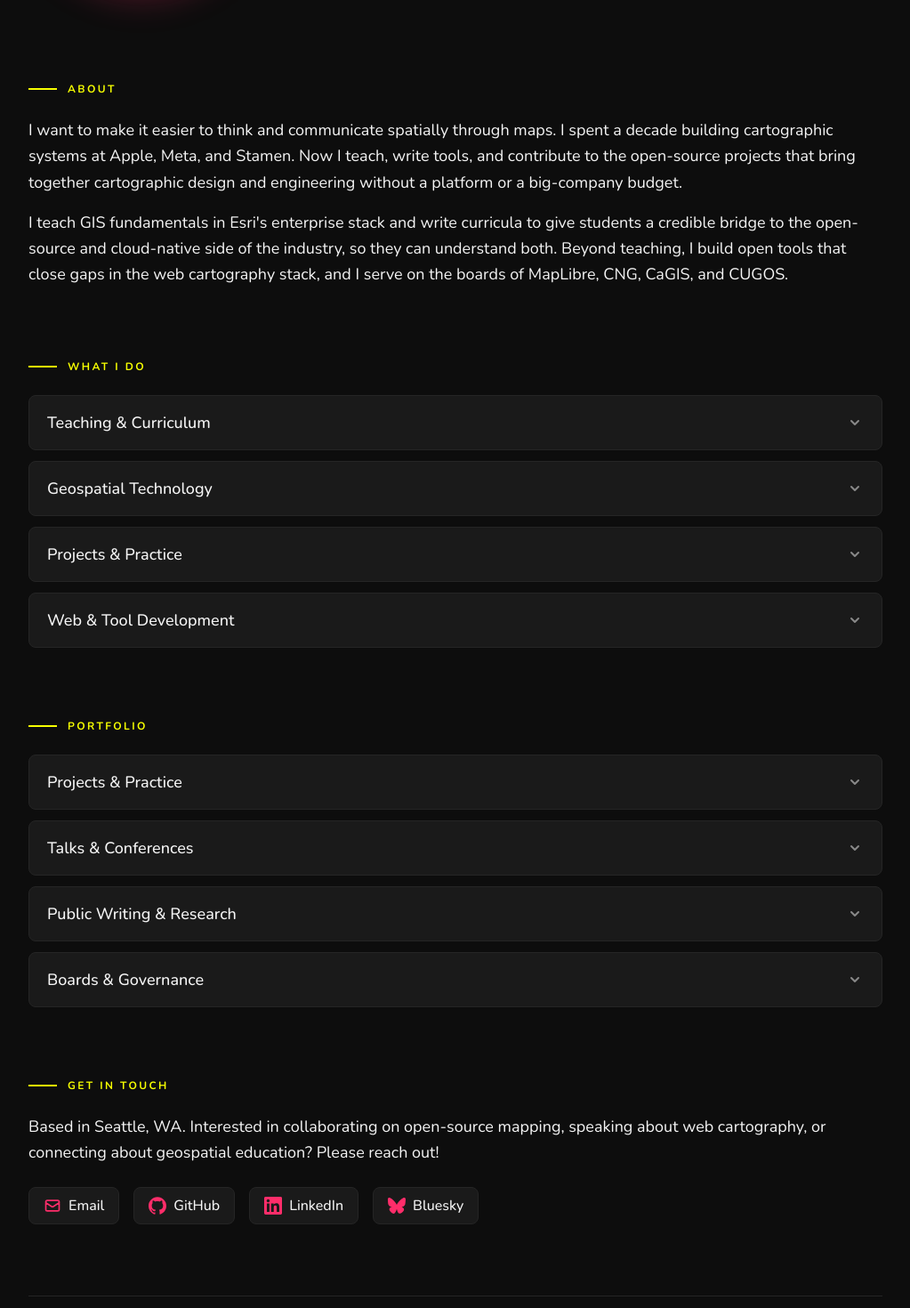
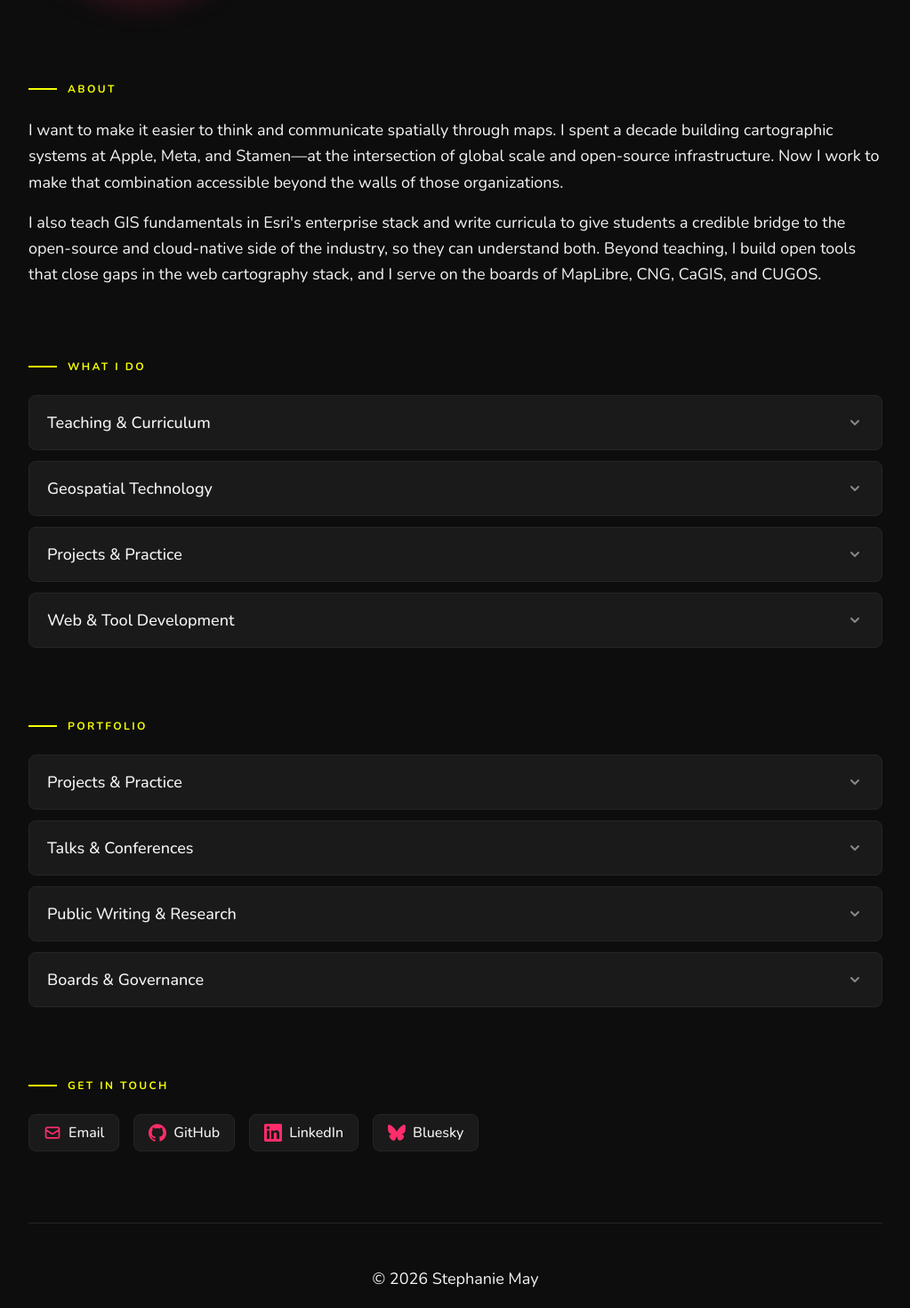
Before and after one commit to mizmay/mizmay.com, a Next.js app: page / in a window 1280 px wide. Shown: the part 340-1810 px from the top of the page at 89% size, without its empty margins (128-1151 px from the left). Built offline with nearby package versions, Linux system fonts and the light colour scheme; a web font is replaced by a local one.

Commit message:
Copyedit my intro

```diff
--- a/pages/index.tsx
+++ b/pages/index.tsx
@@ -199,10 +199,10 @@ export default function Home() {
           <h2>About</h2>
           <div className="about-content">
             <p>
-              I want to make it easier to think and communicate spatially through maps. I spent a decade building cartographic systems at Apple, Meta, and Stamen. Now I teach, write tools, and contribute to the open-source projects that bring together cartographic design and engineering without a platform or a big-company budget.
+              I want to make it easier to think and communicate spatially through maps. I spent a decade building cartographic systems at Apple, Meta, and Stamen—at the intersection of global scale and open-source infrastructure. Now I work to make that combination accessible beyond the walls of those organizations.
             </p>
             <p className="mt-4">
-              I teach GIS fundamentals in Esri&apos;s enterprise stack and write curricula to give students a credible bridge to the open-source and cloud-native side of the industry, so they can understand both. Beyond teaching, I build open tools that close gaps in the web cartography stack, and I serve on the boards of MapLibre, CNG, CaGIS, and CUGOS.
+              I also teach GIS fundamentals in Esri&apos;s enterprise stack and write curricula to give students a credible bridge to the open-source and cloud-native side of the industry, so they can understand both. Beyond teaching, I build open tools that close gaps in the web cartography stack, and I serve on the boards of MapLibre, CNG, CaGIS, and CUGOS.
             </p>
           </div>
         </section>
@@ -222,7 +222,6 @@ export default function Home() {
         {/* Contact */}
         <section>
           <h2>Get in Touch</h2>
-          <p>Based in Seattle, WA. Interested in collaborating on open-source mapping, speaking about web cartography, or connecting about geospatial education? Please reach out!</p>
           <div className="contact-links">
             <a
               href="mailto:hello@mizmay.com"
```
Also changed, not shown: next-env.d.ts, 1 other file (tests, documents, lock files or other folders).
